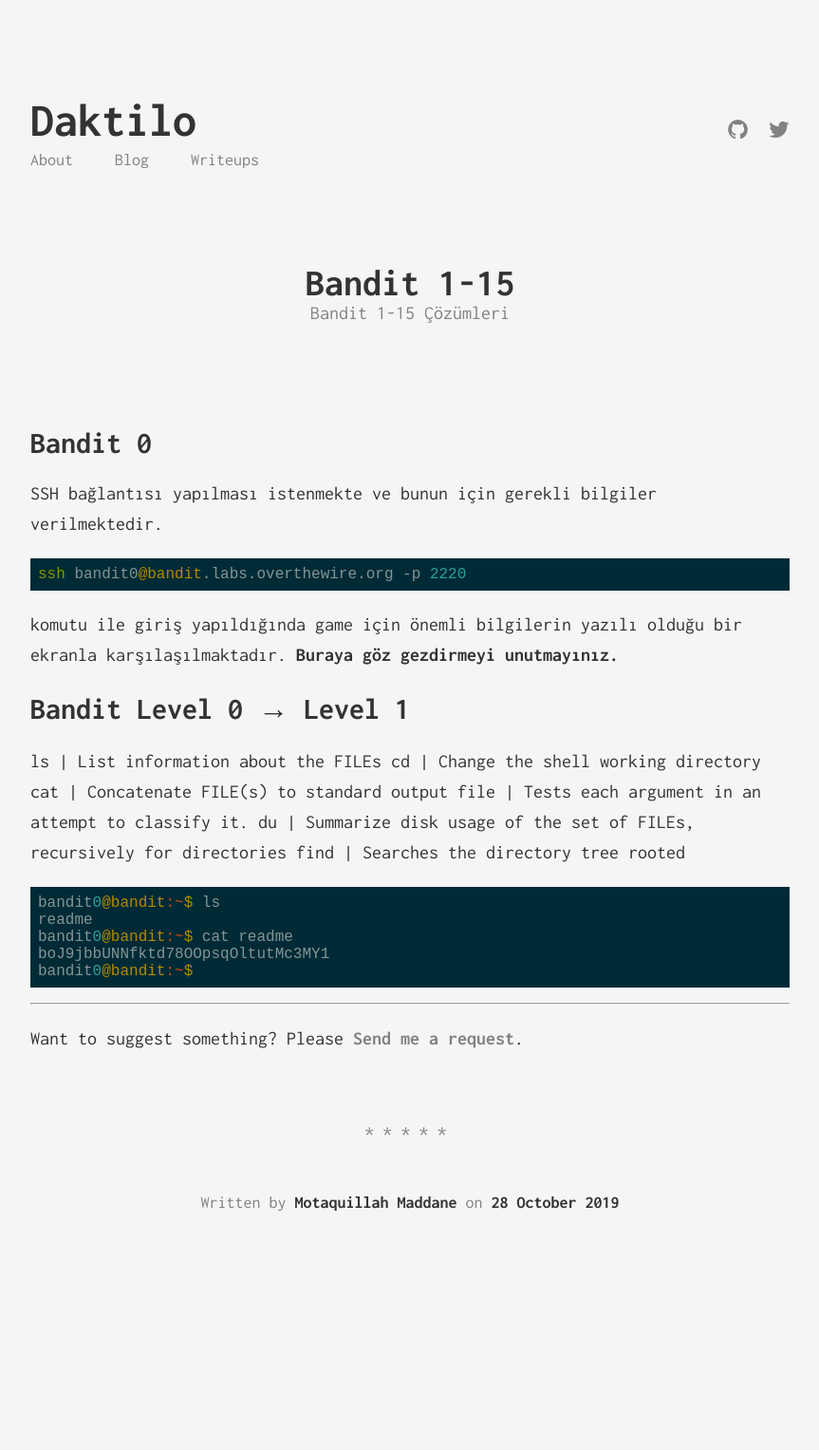
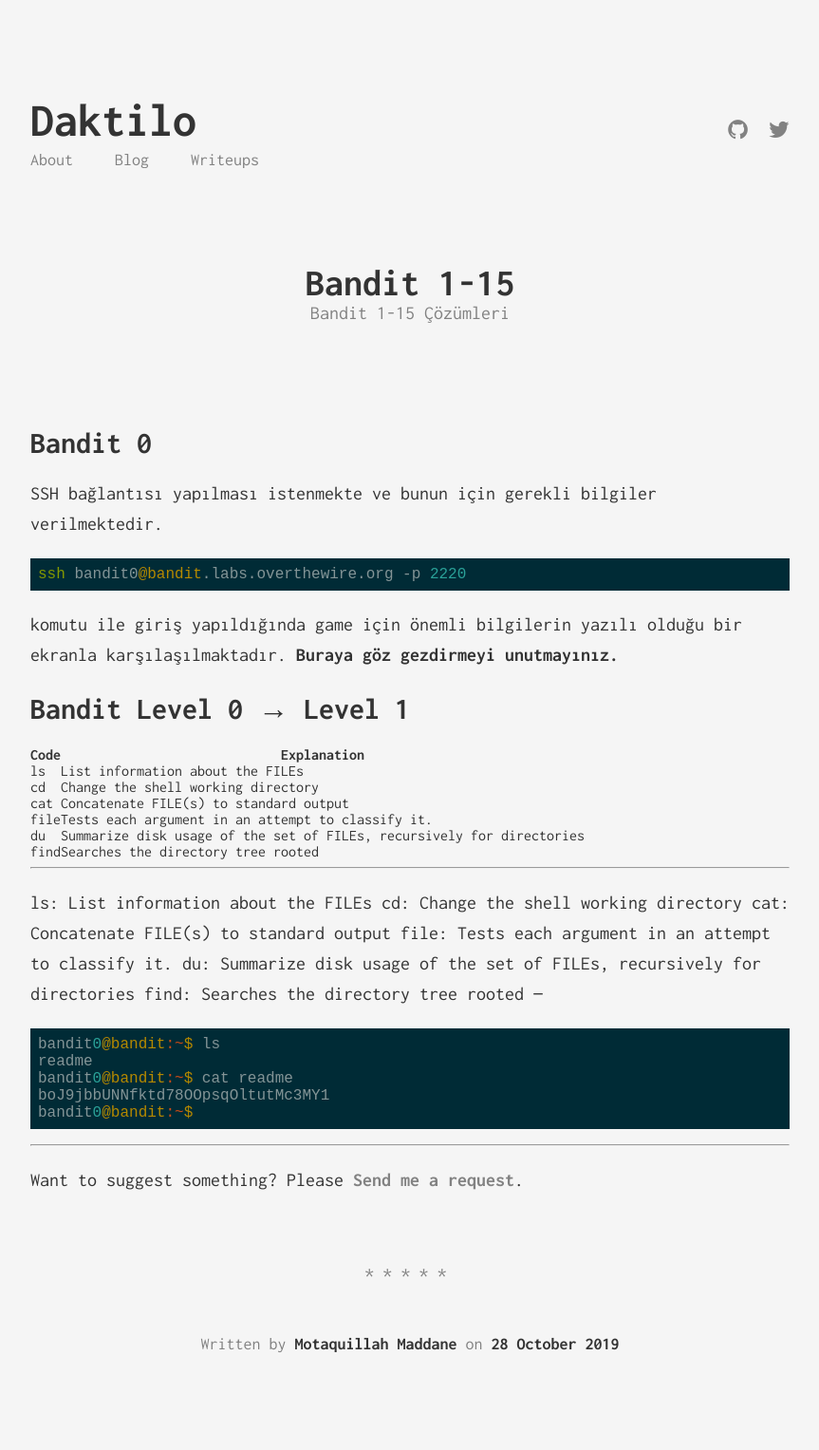
Before and after one commit to JohnGkmn/JohnGkmn.github.io, a Jekyll site: the page built from _posts/2019-10-29-bandit1-15.markdown, in a window 1280 px wide. Shown: the whole page at 95% size, without its empty margins (208-1071 px from the left). Built offline with Jekyll 4.4.1, drawn with Linux system fonts in a browser that asks for light colours; before the commit the page ends 1378 px from its top, so only the background shows below that.

Commit message:
Update 2019-10-29-bandit1-15.markdown

`````diff
--- a/_posts/2019-10-29-bandit1-15.markdown
+++ b/_posts/2019-10-29-bandit1-15.markdown
@@ -17,12 +17,25 @@
 
 Bandit Level 0 → Level 1
 ======
+
+Code | Explanation
+--- | ---
 ls | List  information  about the FILEs
 cd |  Change the shell working directory
 cat |  Concatenate FILE(s) to standard output
 file | Tests each argument in an attempt to classify it.
 du | Summarize disk usage of the set of FILEs, recursively for directories
 find | Searches the directory tree rooted
+
+---
+ls: List  information  about the FILEs
+cd:  Change the shell working directory
+cat:  Concatenate FILE(s) to standard output
+file: Tests each argument in an attempt to classify it.
+du: Summarize disk usage of the set of FILEs, recursively for directories
+find: Searches the directory tree rooted
+---
+
 ````terminal
 bandit0@bandit:~$ ls
 readme
`````
